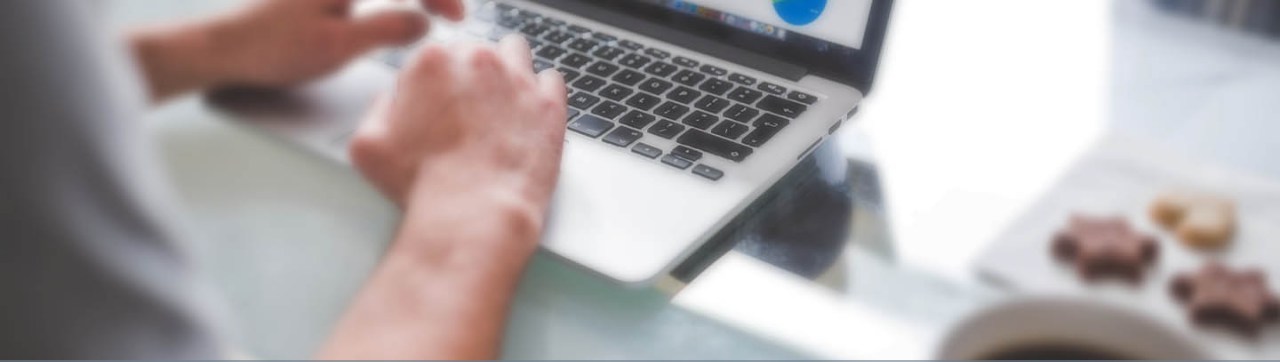
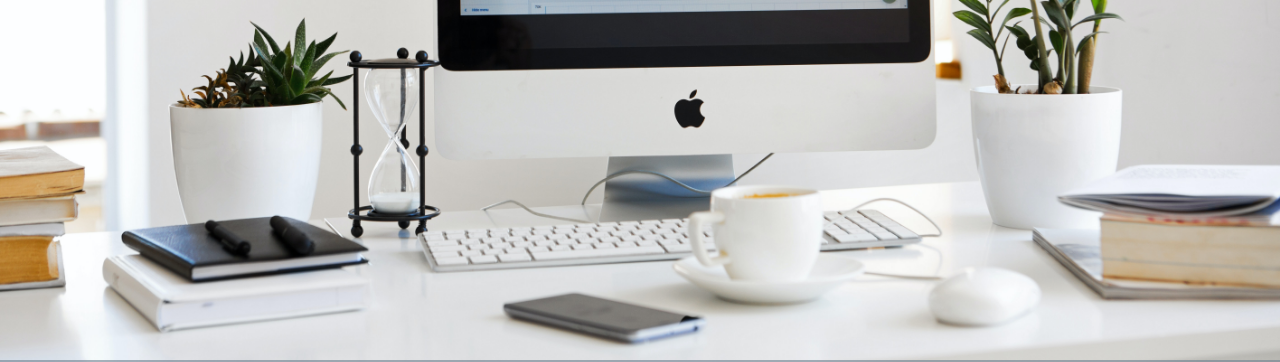
Before and after one commit to allenrahbar/portfolio-project-one, a plain HTML site: page index.html in a window 1280 px wide. Shown: the part 377-739 px from the top of the page. Drawn offline with nearby package versions, Linux system fonts and the light colour scheme.

Commit message:
test: different images for landing page change: image for landing page

```diff
--- a/assets/css/styles.css
+++ b/assets/css/styles.css
@@ -40,7 +40,7 @@ p {
 /* style for hero image main page */
 
 #hero-main {
-    background: url('../images/mainpage.jpg') no-repeat center center ;
+    background: url('../images/landingpage.jpg') no-repeat center center ;
     background-size: cover;
     position: relative;
     height: 100vh;
```
Also changed, not shown: assets/images/landingpage.jpg (renamed from assets/test-images/test2.jpg), assets/images/mainpage.jpg (deleted), 3 other files.
